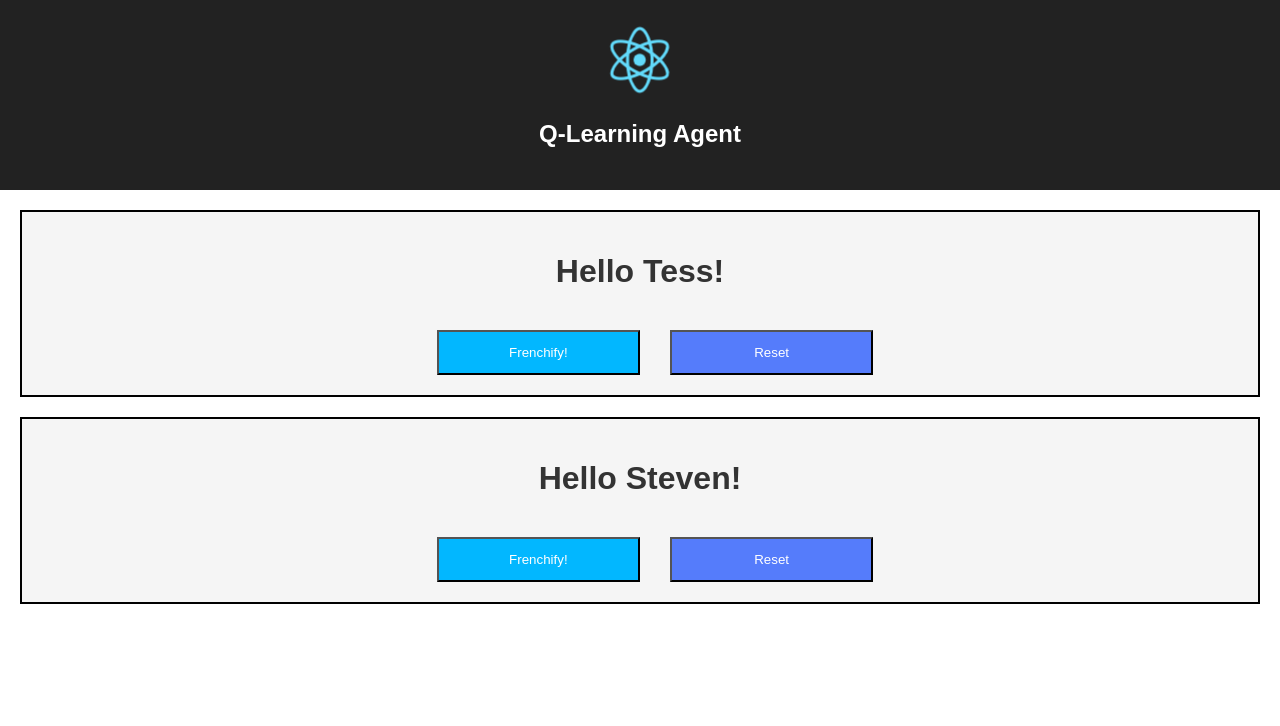
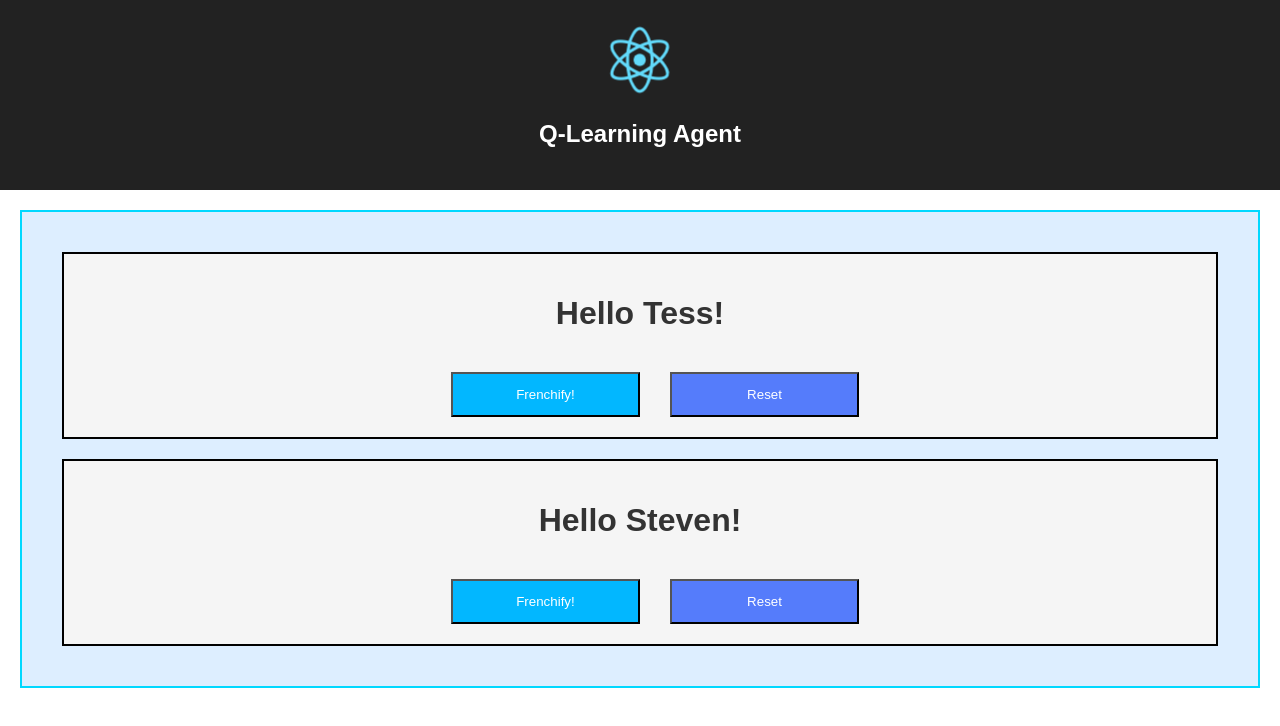
Before and after one commit to spprichard/Q-Learning-React, a React (Create React App) app: page / in a window 1280 px wide. Shown: the top 726 px of the page. Built offline with nearby package versions, Linux system fonts and the light colour scheme.

Commit message:
added list and list styling

```diff
--- a/src/App.css
+++ b/src/App.css
@@ -31,6 +31,13 @@
   padding: 20px;
 }
 
+.HelloWorldList {
+  margin: 20px;
+  padding: 20px;
+  border: 2px solid #00D8FF;
+  background: #DDEEFF;
+}
+
 .ResetButton{
   margin-left: 30px;
   color: white;
--- a/src/App.js
+++ b/src/App.js
@@ -2,6 +2,7 @@ import React, { Component } from 'react';
 import logo from './logo.svg';
 import './App.css';
 import HelloWorld from "./components/HelloWorld";
+import HelloWorldList from "./components/HelloWorldList";
 
 class App extends Component {
   render() {
@@ -11,8 +12,7 @@ class App extends Component {
           <img src={logo} className="App-logo" alt="logo" />
           <h1 className="App-title">Q-Learning Agent</h1>
         </header>
-        <HelloWorld name="Tess"/>
-        <HelloWorld name="Steven"/>
+          <HelloWorldList/>
       </div>
     );
   }
--- /dev/null
+++ b/src/components/HelloWorldList.js
@@ -0,0 +1,15 @@
+import React, { Component } from 'react';
+import HelloWorld from "./HelloWorld"
+
+class HelloWorldList extends Component{
+    render(){
+        return(
+        <div className="HelloWorldList">
+            <HelloWorld name="Tess"/>
+            <HelloWorld name="Steven"/>
+        </div>
+        );
+    }
+}
+
+export default HelloWorldList;
```
